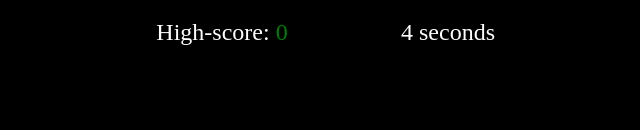
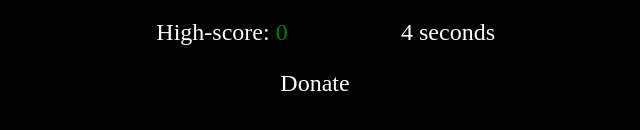
Before and after one commit to noobiept/space_invaders, a browser extension: page index.html in a window 1280 px wide. Shown: the part 478-608 px from the top of the page, without its empty margins (325-965 px from the left). Drawn offline with Linux system fonts and the light colour scheme; no server answers.

Commit message:
- add donate button - update build dependencies

```diff
--- a/css/style.css
+++ b/css/style.css
@@ -13,6 +13,7 @@ body
 .button
     {
     cursor: pointer;
+    color: white;
     }
 
 .button:hover
@@ -51,3 +52,9 @@ body
     {
     color: rgb(0, 128, 0);
     }
+
+a
+    {
+    text-decoration: none;
+    display: inline-block;
+    }
--- a/index.html
+++ b/index.html
@@ -41,6 +41,7 @@
             <li>High-score: <span id="HighScore" class="value"></span></li>
             <li id="Timer"></li>
         </ul>
+        <a id="DonateButton" class="button" href="https://www.paypal.com/cgi-bin/webscr?cmd=_s-xclick&hosted_button_id=UQ6ZF2JKUC626" target="_blank">Donate</a>
     </div>
 
 </body>
```
Also changed, not shown: build/package.json, manifest.json.
